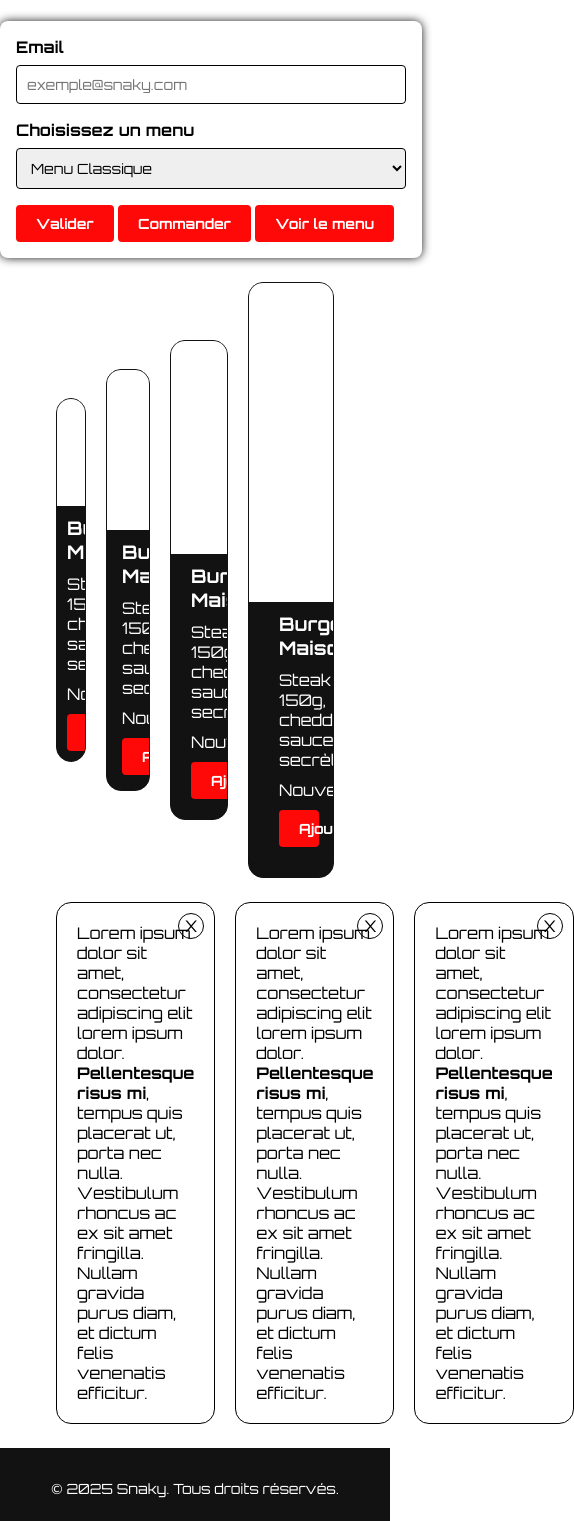
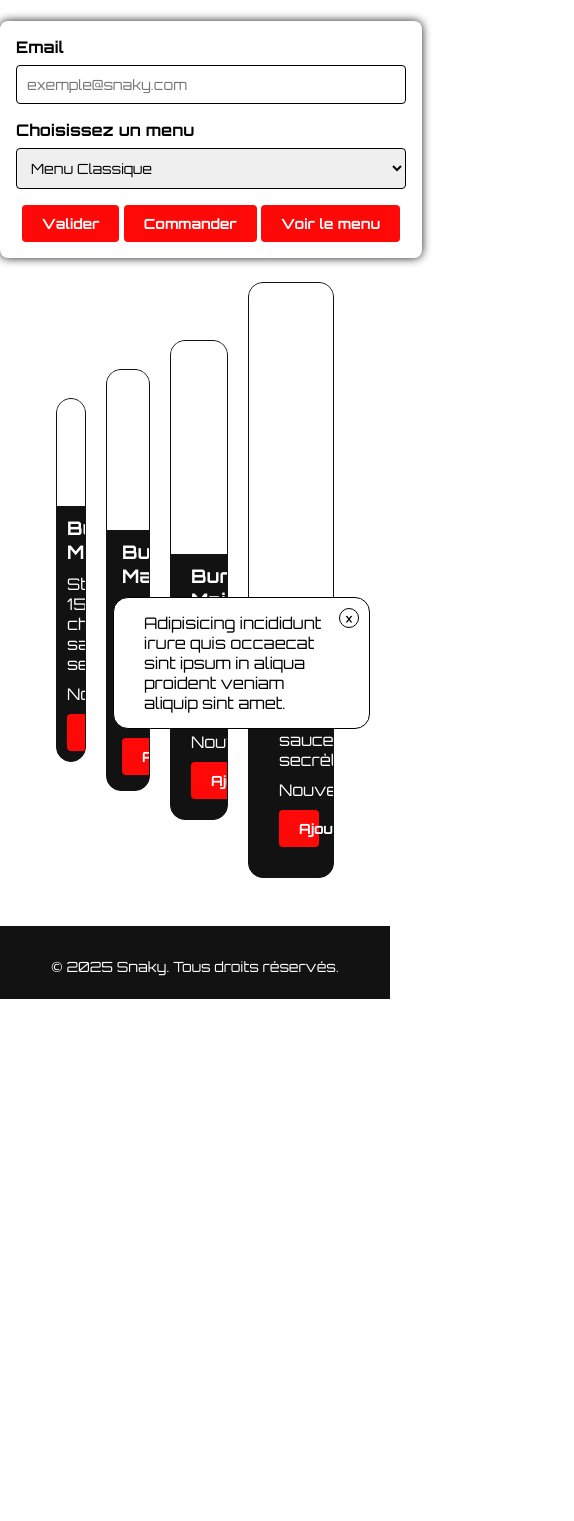
Before and after one commit to Felix-Ecole/ESGI-2025-PJ-Snaky, a website: page src/index.html in a window 390 px wide. Shown: the part 95-1616 px from the top of the page, 574 px wide, since content can reach past the window. After the commit the page ends 1094 px from the top, so only its background shows below. Drawn offline with nearby package versions, Linux system fonts and the light colour scheme; files that its build step writes are made by us from their sources.

Commit message:
FIX, FEAT: Correction and ajustement of Alert and Pagination

```diff
--- a/src/index.html
+++ b/src/index.html
@@ -20,15 +20,10 @@
 		</header>
 
 		<main>
-          <form class="form m-6">
+			<form id="form" class="form m-6">
 				<div class="form__group">
 					<label class="form__label" for="email">Email</label>
-					<input
-						type="email"
-						class="form__input"
-						id="email"
-						placeholder="exemple@snaky.com"
-					/>
+					<input type="email" class="form__input" id="email" placeholder="exemple@snaky.com"/>
 				</div>
 				<div class="form__group">
 					<label class="form__label" for="menu">Choisissez un menu</label>
@@ -37,48 +32,74 @@
 						<option value="veggie">Menu Végétarien</option>
 					</select>
 				</div>
-				<button type="submit" class="btn btn--primary">Valider</button>
-				<button type="button" class="btn btn--primary">Commander</button>
-                <button type="button" class="btn btn--secondary">Voir le menu</button>
+				<div style="text-align: center;">
+					<button type="submit" class="btn btn--primary">Valider</button>
+					<button type="button" class="btn btn--primary">Commander</button>
+					<button type="button" class="btn btn--secondary">Voir le menu</button>
+				</div>
 			</form>
 
-			<section class="m-6">
+			<section id="card" class="m-6">
 				<div class="container flex">
 					<article class="card card-xs">
-						<img src="/static/IMG/burger.webp" alt="Burger maison" class="card__img">
+						<img
+							src="/static/IMG/burger.webp"
+							alt="Burger maison"
+							class="card__img"
+						/>
 						<div class="card__content">
 							<h3 class="card__title">Burger Maison</h3>
-							<p class="card__desc">Steak 150g, cheddar, sauce secrète</p>
+							<p class="card__desc">
+								Steak 150g, cheddar, sauce secrète
+							</p>
 							<span class="badge badge--new">Nouveau</span>
 							<button class="btn btn--primary">Ajouter</button>
 						</div>
 					</article>
 
 					<article class="card card-sm">
-						<img src="/static/IMG/burger.webp" alt="Burger maison" class="card__img">
+						<img
+							src="/static/IMG/burger.webp"
+							alt="Burger maison"
+							class="card__img"
+						/>
 						<div class="card__content">
 							<h3 class="card__title">Burger Maison</h3>
-							<p class="card__desc">Steak 150g, cheddar, sauce secrète</p>
+							<p class="card__desc">
+								Steak 150g, cheddar, sauce secrète
+							</p>
 							<span class="badge badge--new">Nouveau</span>
 							<button class="btn btn--primary">Ajouter</button>
 						</div>
 					</article>
 
 					<article class="card card-md">
-						<img src="/static/IMG/burger.webp" alt="Burger maison" class="card__img">
+						<img
+							src="/static/IMG/burger.webp"
+							alt="Burger maison"
+							class="card__img"
+						/>
 						<div class="card__content">
 							<h3 class="card__title">Burger Maison</h3>
-							<p class="card__desc">Steak 150g, cheddar, sauce secrète</p>
+							<p class="card__desc">
+								Steak 150g, cheddar, sauce secrète
+							</p>
 							<span class="badge badge--new">Nouveau</span>
 							<button class="btn btn--primary">Ajouter</button>
 						</div>
 					</article>
 
 					<article class="card card-lg">
-						<img src="/static/IMG/burger.webp" alt="Burger maison" class="card__img">
+						<img
+							src="/static/IMG/burger.webp"
+							alt="Burger maison"
+							class="card__img"
+						/>
 						<div class="card__content">
 							<h3 class="card__title">Burger Maison</h3>
-							<p class="card__desc">Steak 150g, cheddar, sauce secrète</p>
+							<p class="card__desc">
+								Steak 150g, cheddar, sauce secrète
+							</p>
 							<span class="badge badge--new">Nouveau</span>
 							<button class="btn btn--primary">Ajouter</button>
 						</div>
@@ -86,30 +107,13 @@
 				</div>
 			</section>
 
-			<section class="m-6">
+			<section id="alert" class="m-6">
 				<div class="container flex">
 					<article class="alert">
-						<button class="delete">X</button>
-						Lorem ipsum dolor sit amet, consectetur adipiscing elit lorem ipsum dolor.
-						<strong>Pellentesque risus mi</strong>, tempus quis placerat ut, porta nec
-						nulla. Vestibulum rhoncus ac ex sit amet fringilla. Nullam gravida purus diam,
-						et dictum <a>felis venenatis</a> efficitur.
-					</article>
-
-					<article class="alert">
-						<button class="delete">X</button>
-						Lorem ipsum dolor sit amet, consectetur adipiscing elit lorem ipsum dolor.
-						<strong>Pellentesque risus mi</strong>, tempus quis placerat ut, porta nec
-						nulla. Vestibulum rhoncus ac ex sit amet fringilla. Nullam gravida purus diam,
-						et dictum <a>felis venenatis</a> efficitur.
-					</article>
-
-					<article class="alert">
-						<button class="delete">X</button>
-						Lorem ipsum dolor sit amet, consectetur adipiscing elit lorem ipsum dolor.
-						<strong>Pellentesque risus mi</strong>, tempus quis placerat ut, porta nec
-						nulla. Vestibulum rhoncus ac ex sit amet fringilla. Nullam gravida purus diam,
-						et dictum <a>felis venenatis</a> efficitur.
+						<button class="delete">×</button>
+						<p>
+							Adipisicing incididunt irure quis occaecat sint ipsum in aliqua proident veniam aliquip sint amet.
+						</p>
 					</article>
 				</div>
 			</section>
@@ -120,12 +124,8 @@
 				<script src="/static/JS/toggle-dark-mode.js"></script>
 			</div>
 
-				<div class="footer__content">
-					<p class="footer__text">
-						&copy; 2025 Snaky. Tous droits réservés.
-					</p>
-				</div>
-
-		</footer>
+			<div class="footer__content">
+				<span class="footer__text">&copy; 2025 Snaky. Tous droits réservés.</span>
+			</div>
 	</body>
 </html>
--- a/src/static/SCSS/components/_alert.scss
+++ b/src/static/SCSS/components/_alert.scss
@@ -4,22 +4,27 @@
 
 @layer components {
     .alert {
-        margin: auto 0;
-        padding: f.rem(20);
-        width: f.rem(600);
-        position: relative;
-        border: solid thin;
+        max-width: 50vw;
         border-radius: f.rem(15);
+        padding: f.rem(15) f.rem(30);
+        border: f.rem(1) solid black;
+        background-color: var(--white);
+        position: fixed; bottom: f.rem(20); right: f.rem(20);
 
         .delete {
+            border-radius: 50%;
             @include m.resetButton;
-            position: absolute;
-            top: f.rem(10);
-            right: f.rem(10);
-            border: solid thin;
-            border-radius: 50%;
-            width: f.rem(26);
-            height: f.rem(26);
+            border: f.rem(1) solid black;
+            height: f.rem(20); width: f.rem(20); line-height: 0;
+            position: absolute; top: f.rem(10); right: f.rem(10);
+        }
+
+        .delete:hover {
+            background-color: var(--white-hover);
+        }
+
+        & p {
+            margin-right: f.rem(10);
         }
     }
 }
--- a/src/static/SCSS/components/_pagination.scss
+++ b/src/static/SCSS/components/_pagination.scss
@@ -4,7 +4,7 @@
 
 @layer components {
     .pagination {
-        display: flex;
+        display: inline-flex;
 
         &__btn {
             height: f.rem(24); min-width: f.rem(24); line-height: f.rem(24);
```
